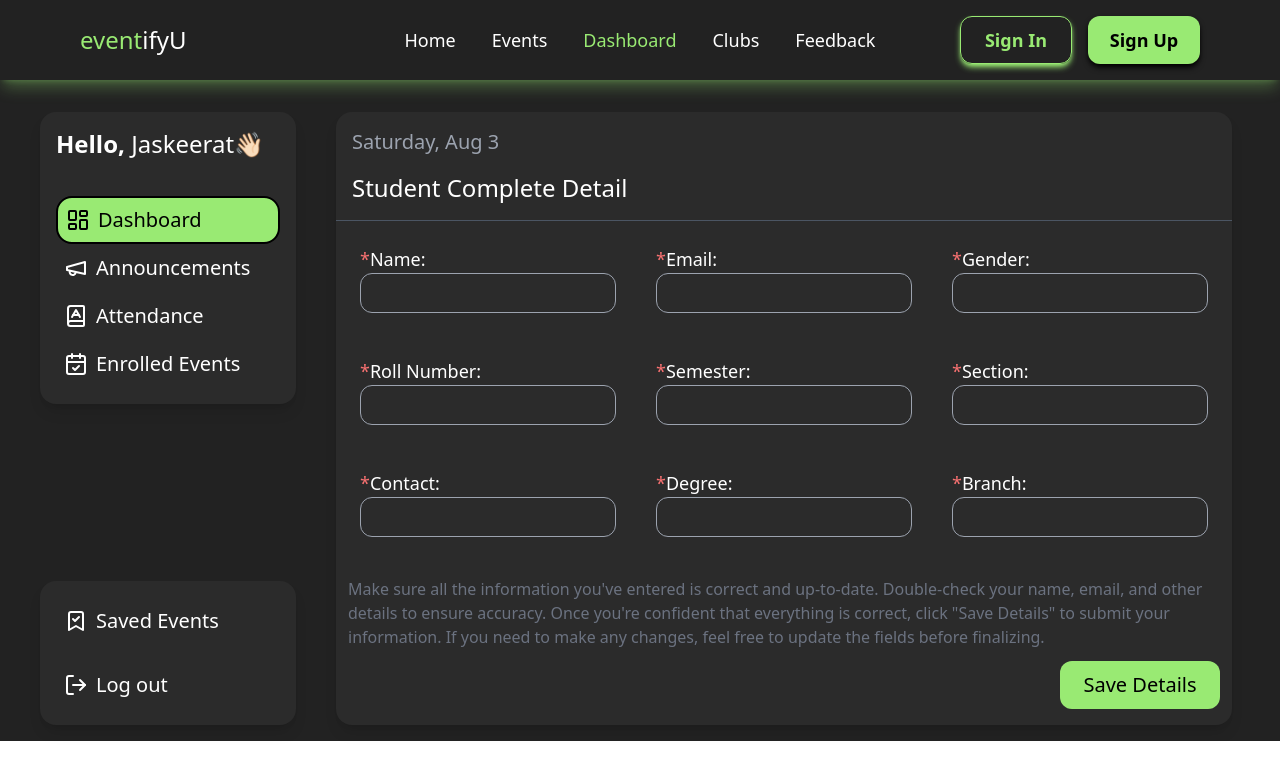
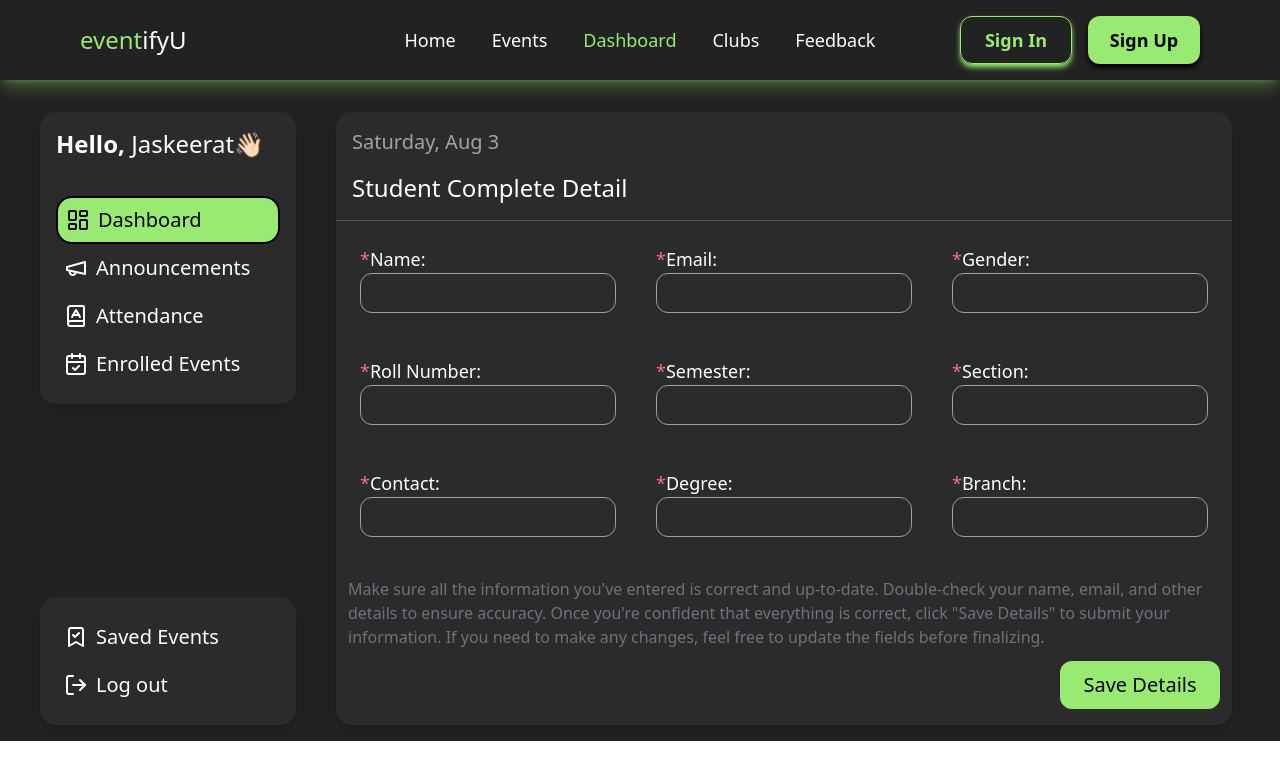
Before and after one commit to ijassandhu/eventifyU, a React (Vite) app in the folder Frontend/: page /dashboard in a window 1280 px wide. Shown: the top 780 px of the page. Built offline with nearby package versions, Linux system fonts and the light colour scheme; the HTML template or start-up script is replaced by a standard one.

Commit message:
added hooks

```diff
--- a/Frontend/src/components/dashboard.jsx
+++ b/Frontend/src/components/dashboard.jsx
@@ -1,6 +1,7 @@
 import React from "react";
 import Footericons from "./footericons";
 import Navbar from "./navbar";
+import { useState } from "react";
 import { Link, useLocation } from "react-router-dom";
 import {
   LayoutDashboard,
@@ -19,6 +20,7 @@ const DATE_OPTIONS = { weekday: "long", month: "short", day: "numeric" };
 
 const Dashboard = () => {
   const location = useLocation();
+  const [isLoggedIn, setLoggedIn] = useState(true);
   return (
     <div>
       <Navbar />
@@ -62,17 +64,24 @@ const Dashboard = () => {
             </ul>
           </div>
           <div className="w-[20vw] bg-[#2b2b2b] text-white flex flex-col mt-auto rounded-2xl ml-10 p-4 shadow-lg">
-            <ul className="text-xl flex flex-col gap-4">
+            <ul className="text-xl flex flex-col">
               <div className="flex flex-row gap-2 items-center pl-2 rounded-2xl h-12 w-full cursor-pointer hover:text-black hover:bg-[#99EA73] transition duration-300 ease-in-out">
                 <BookmarkCheck />
                 <li>
                   <Link to="/saved">Saved Events</Link>
                 </li>
               </div>
-              <div className="flex flex-row gap-2 items-center pl-2 rounded-2xl h-12 w-full cursor-pointer hover:text-black hover:bg-[#99EA73] transition duration-300 ease-in-out">
-                <LogOut />
-                <li>Log out</li>
-              </div>
+              {isLoggedIn ? (
+                <button
+                  // onClick={setLoggedIn(false)}
+                  className="flex flex-row gap-2 items-center pl-2 rounded-2xl h-12 w-full cursor-pointer hover:text-black hover:bg-[#99EA73] transition duration-300 ease-in-out"
+                >
+                  <LogOut />
+                  <li>Log out</li>
+                </button>
+              ) : (
+                ""
+              )}
             </ul>
           </div>
         </div>
```
